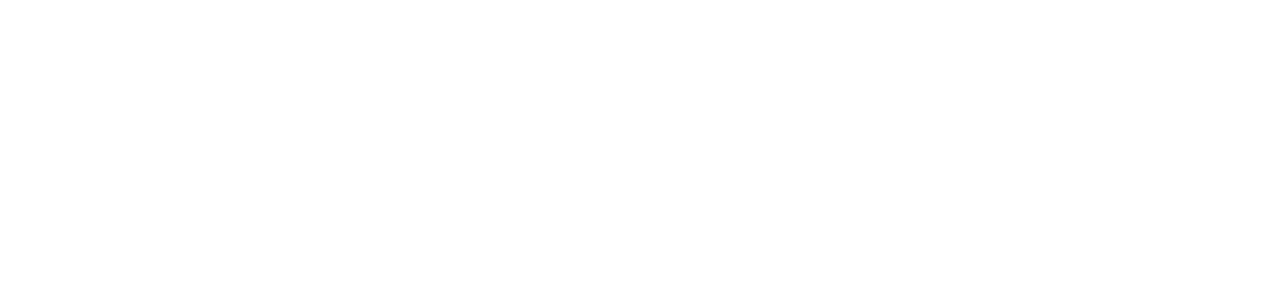
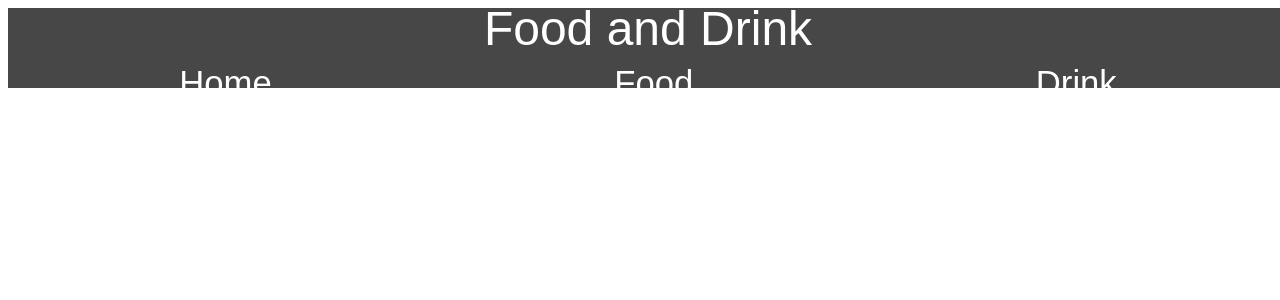
Before and after one commit to AshHoldsworth/foodanddrinkapp, a React (Create React App) app in the folder front-end/: page / in a window 1280 px wide. Shown: the top 300 px of the page. Built offline with nearby package versions, Linux system fonts and the light colour scheme.

Commit message:
created components for pages and completed basic CSS.

```diff
--- a/front-end/package.json
+++ b/front-end/package.json
@@ -8,6 +8,7 @@
     "@testing-library/user-event": "^13.5.0",
     "react": "^18.2.0",
     "react-dom": "^18.2.0",
+    "react-router-dom": "^6.3.0",
     "react-scripts": "5.0.1",
     "web-vitals": "^2.1.4"
   },
--- a/front-end/public/index.html
+++ b/front-end/public/index.html
@@ -3,7 +3,7 @@
   <head>
     <meta charset="utf-8" />
     <meta
-      name="description"
+      name="food and drink app to help with cooking!"
       content="Web site created using create-react-app"
     />
     <title>Food & Drink</title>
--- a/front-end/src/App.js
+++ b/front-end/src/App.js
@@ -1,9 +1,22 @@
-import './App.css';
+import './css/App.css';
+import { BrowserRouter, Route, Routes } from 'react-router-dom'
+import { Header } from './components/Header';
+import { Home } from './components/Home'
+import { FoodPage } from './components/FoodPage'
+import { DrinkPage } from './components/DrinkPage'
+
 
 export const App = () => {
   return (
     <div className="App">
-
+      <BrowserRouter>
+        <Header />
+          <Routes>
+            <Route path="/" element={<Home />} />
+            <Route path="/food" element={<FoodPage />} />
+            <Route path="/drink" element={<DrinkPage />} />
+          </Routes>
+      </BrowserRouter>
     </div>
   )
 }
--- /dev/null
+++ b/front-end/src/components/DrinkPage.js
@@ -0,0 +1,12 @@
+import '../css/App.css'
+
+export const DrinkPage = () => {
+
+    return (
+        <>
+            <div className="Main">
+
+            </div>
+        </>
+    )
+}
--- /dev/null
+++ b/front-end/src/components/FoodPage.js
@@ -0,0 +1,12 @@
+import '../css/App.css'
+
+export const FoodPage = () => {
+
+    return (
+        <>
+            <div className="Main">
+
+            </div>
+        </>
+    )
+}
--- /dev/null
+++ b/front-end/src/components/Header.js
@@ -0,0 +1,22 @@
+import '../css/header.css'
+import { NavLink } from 'react-router-dom'
+
+
+export const Header = () => {
+
+
+    return (
+        <>
+            <div className="Header">
+                    <div id="heading">
+                        Food and Drink
+                    </div>
+                    <div id="nav-bar">
+                        <div><NavLink className="link" to="/">Home</NavLink></div>
+                        <div><NavLink className="link" to="/food">Food</NavLink></div>
+                        <div><NavLink className="link" to="/drink">Drink</NavLink></div>
+                    </div>
+            </div>
+        </>
+    )
+}
--- /dev/null
+++ b/front-end/src/components/Home.js
@@ -0,0 +1,12 @@
+import '../css/App.css'
+
+export const Home = () => {
+
+    return (
+        <>
+            <div className="Main">
+
+            </div>
+        </>
+    )
+}
--- /dev/null
+++ b/front-end/src/css/App.css
@@ -0,0 +1,14 @@
+.App {
+  display: flex;
+  flex-direction: column;
+  height: 100vh;
+  font-family: Arial, Helvetica, sans-serif;
+}
+
+.Main {
+  display: flex;
+  flex-direction: column;
+  height: 90vh;
+  overflow: scroll;
+  overflow-y: hidden;
+}
--- /dev/null
+++ b/front-end/src/css/header.css
@@ -0,0 +1,31 @@
+.Header {
+    display: flex;
+    background-color: #474747;
+    color: #ffffff;
+    height: 10vh;
+    width: 100vw;
+    justify-content: center;
+    align-items: center;
+    flex-direction: column;
+}
+
+.Header #heading {
+  font-size: calc(30pt + 1vmin);
+  padding: 1vh;
+}
+
+.Header #nav-bar {
+    display: flex;
+    width: 100vw;
+    justify-content: space-around;
+    font-size: calc(20pt + 1vmin);
+}
+
+.Header #nav-bar .link {
+    text-decoration: none;
+    color: inherit;
+}
+
+.Header #nav-bar .active {
+    text-decoration: underline;
+}
--- /dev/null
+++ b/front-end/src/functions/capitalFirstLetter.js
@@ -0,0 +1,3 @@
+export const capitalFirstLetter = (string) => {
+    return string.charAt(0).toUpperCase() + string.slice(1)
+}
```
Also changed, not shown: front-end/public/manifest.json, front-end/src/App.css (deleted), 1 other file (tests, documents, lock files or other folders).
